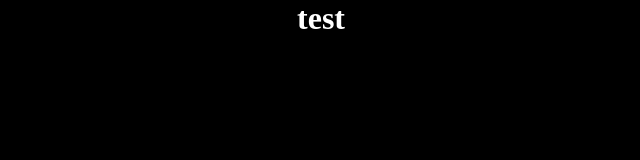
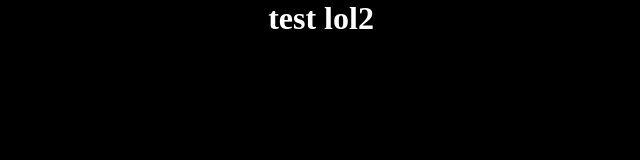
Before and after one commit to sydeYT/website-tests, a plain HTML site: page index.html in a window 1280 px wide. Shown: the whole page, without its empty margins (319-959 px from the left). Drawn offline with Linux system fonts and the light colour scheme.

Commit message:
Update index.html

```diff
--- a/index.html
+++ b/index.html
@@ -13,7 +13,7 @@
 
   <body>
 
-    <h1>test</h1>
+    <h1>test lol2</h1>
 
 
 
```
